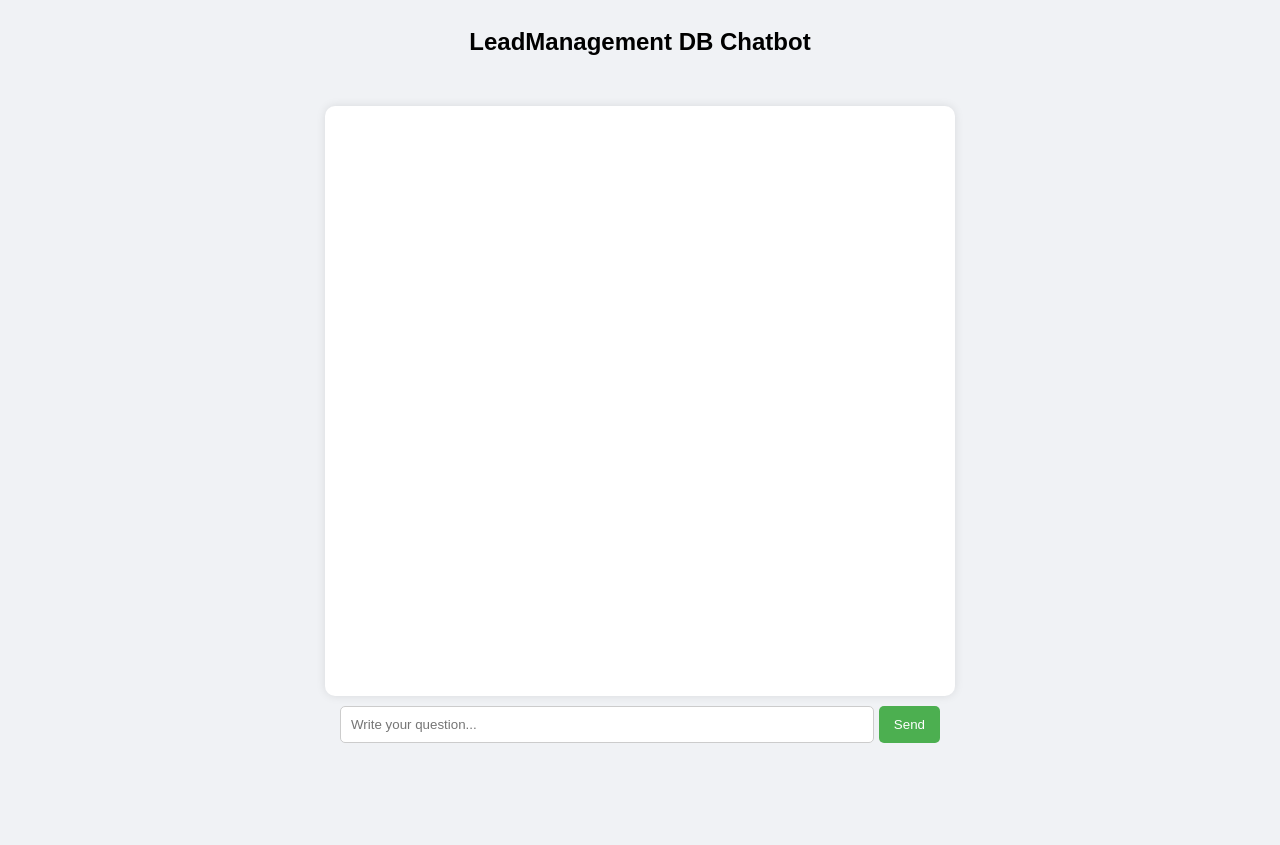
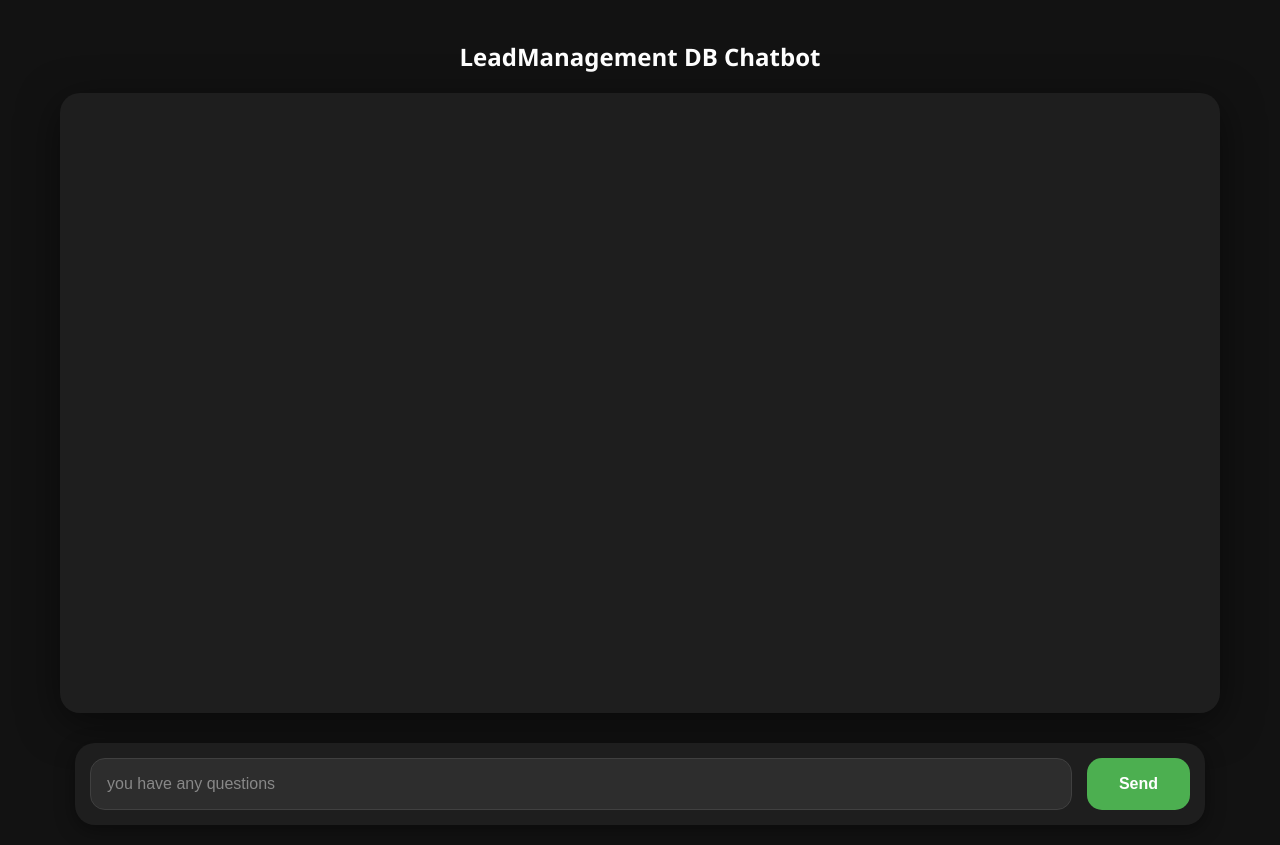
Before and after one commit to jitendra205saini/mysql, a Flask app: page / in a window 1280 px wide. Before the commit the page ends 743 px from the top, so only its background shows below. Run offline with Flask 3, Linux system fonts and the light colour scheme.

Commit message:
Refactor chatbot HTML for improved styling and functionality

```diff
--- a/templates/chatbot.html
+++ b/templates/chatbot.html
@@ -5,64 +5,206 @@
 <meta name="viewport" content="width=device-width, initial-scale=1.0" />
 <title>LeadManagement Chatbot</title>
 <style>
-body { font-family: Arial, sans-serif; background: #f0f2f5; display: flex; flex-direction: column; align-items: center; }
-#chat-container { width: 90%; max-width: 600px; background: white; margin-top: 30px; border-radius: 10px; padding: 15px; box-shadow: 0 0 10px rgba(0,0,0,0.1); height: 70vh; overflow-y: auto; }
-.message { margin: 8px 0; padding: 10px; border-radius: 7px; max-width: 80%; clear: both; white-space: pre-wrap; }
-.user { background: #dcf8c6; float: right; text-align: right; }
-.bot { background: #ececec; float: left; text-align: left; }
-#input-area { margin-top: 10px; display: flex; width: 90%; max-width: 600px; }
-#user-input { flex: 1; padding: 10px; border-radius: 5px; border: 1px solid #ccc; }
-button { padding: 10px 15px; margin-left: 5px; border-radius: 5px; border: none; background: #4caf50; color: white; cursor: pointer; }
+body {
+  font-family: 'Segoe UI', Arial, sans-serif;
+  background: #121212;
+  color: #e0e0e0;
+  margin: 0;
+  padding: 20px;
+  display: flex;
+  flex-direction: column;
+  align-items: center;
+}
+h2 {
+  color: #ffffff;
+  text-align: center;
+  margin-bottom: 20px;
+}
+#chat-container {
+  width: 90%;
+  max-width: 1100px;
+  background: #1e1e1e;
+  border-radius: 20px;
+  padding: 30px;
+  box-shadow: 0 10px 40px rgba(0,0,0,0.5);
+  height: 70vh;
+  overflow-y: auto;
+  margin-bottom: 20px;
+}
+.message {
+  margin: 20px 0;
+  padding: 20px;
+  border-radius: 18px;
+  max-width: 95%;
+  clear: both;
+  word-wrap: break-word;
+  box-shadow: 0 4px 15px rgba(0,0,0,0.3);
+}
+.user {
+  background: #005c4b;
+  color: #fff;
+  float: right;
+}
+.bot {
+  background: #2d2d2d;
+  color: #e0e0e0;
+  float: left;
+}
+#input-area {
+  margin-top: 10px;
+  display: flex;
+  width: 90%;
+  max-width: 1100px;
+  background: #1e1e1e;
+  padding: 15px;
+  border-radius: 20px;
+  box-shadow: 0 5px 20px rgba(0,0,0,0.4);
+}
+#user-input {
+  flex: 1;
+  padding: 16px;
+  border-radius: 15px;
+  border: 1px solid #404040;
+  background: #2d2d2d;
+  color: #e0e0e0;
+  font-size: 16px;
+  outline: none;
+}
+#user-input::placeholder { color: #888; }
+button {
+  padding: 16px 32px;
+  margin-left: 15px;
+  border-radius: 15px;
+  border: none;
+  background: #4caf50;
+  color: white;
+  cursor: pointer;
+  font-weight: bold;
+  font-size: 16px;
+}
 button:hover { background: #45a049; }
+
+/* Dark Table Style */
+.styled-table {
+  width: 100%;
+  border-collapse: collapse;
+  margin: 25px 0;
+  font-size: 14px;
+  background: #2d2d2d;
+  border-radius: 12px;
+  overflow: hidden;
+  box-shadow: 0 5px 20px rgba(0,0,0,0.3);
+}
+.styled-table thead {
+  background: #1a73e8;
+  color: white;
+}
+.styled-table th, .styled-table td {
+  padding: 14px 12px;
+  text-align: left;
+  border-bottom: 1px solid #404040;
+  color: #e0e0e0;
+}
+.styled-table tbody tr:nth-child(even) { background: #363636; }
+.styled-table tbody tr:hover { background: #404040; }
+
+/* Pending Confirmation Highlight */
+.pending-confirm {
+  background: #ffcc00 !important;
+  color: #000 !important;
+}
 </style>
 </head>
 <body>
-
-<h2> LeadManagement DB Chatbot</h2>
-
+<h2>LeadManagement DB Chatbot</h2>
 <div id="chat-container"></div>
-
 <div id="input-area">
-  <input type="text" id="user-input" placeholder="Write your question..." />
+  <input type="text" id="user-input" placeholder="you have any questions" />
   <button onclick="sendMessage()">Send</button>
 </div>
 
 <script>
 const chatContainer = document.getElementById("chat-container");
 
-function addMessage(sender, text) {
+function escapeHtml(text) {
+  const div = document.createElement('div');
+  div.textContent = text || '';
+  return div.innerHTML;
+}
+
+function addMessage(sender, content, highlight=false) {
   const div = document.createElement("div");
   div.classList.add("message", sender);
-  div.textContent = text;
+  if(highlight) div.classList.add("pending-confirm");
+  div.innerHTML = content;
   chatContainer.appendChild(div);
   chatContainer.scrollTop = chatContainer.scrollHeight;
 }
 
 async function sendMessage() {
-  const inputEl = document.getElementById("user-input");
-  const text = inputEl.value.trim();
-  if (!text) return;
+  const input = document.getElementById("user-input");
+  const question = input.value.trim();
+  if (!question) return;
 
-  addMessage("user", text);
-  inputEl.value = "";
+  addMessage("user", escapeHtml(question));
+  input.value = "";
 
   try {
     const res = await fetch("/chat", {
       method: "POST",
       headers: { "Content-Type": "application/json" },
-      body: JSON.stringify({ question: text })
+      body: JSON.stringify({ question })
     });
+    const data = await res.json();
 
-    const data = await res.json();
     let reply = "";
-    if (data.sql) reply += ` SQL: ${data.sql}\n`;
-    reply += ` Result: ${JSON.stringify(data.answer, null, 2)}`;
-    addMessage("bot", reply);
+    let highlight = false;
+
+    if (data.sql) {
+      reply += `<strong style="color:#4caf50;">SQL:</strong>
+      <code style="background:#363636;padding:12px 16px;border-radius:10px;display:block;margin:12px 0;font-size:13px;color:#e0e0e0;">
+        ${escapeHtml(data.sql)}
+      </code><br>`;
+    }
+
+    const answer = data.answer;
+
+    if (typeof answer === "object" && answer.columns && answer.rows) {
+      const columns = answer.columns || [];
+      const rows = answer.rows || [];
+
+      if (columns.length === 0 || rows.length === 0) {
+        reply += "No data found.";
+      } else {
+        const headerRow = columns.map(col => `<th>${escapeHtml(col)}</th>`).join("");
+        const bodyRows = rows.map(rowObj => {
+          return `<tr>${columns.map(col => `<td>${escapeHtml(rowObj[col] ?? "NULL")}</td>`).join("")}</tr>`;
+        }).join("");
+
+        reply += `<table class="styled-table">
+          <thead><tr>${headerRow}</tr></thead>
+          <tbody>${bodyRows}</tbody>
+        </table>`;
+        reply += `<small style="color:#888;float:right;margin-top:8px;">${rows.length} row${rows.length>1?'s':''} returned</small><div style="clear:both;"></div>`;
+      }
+    } else {
+      const answerStr = typeof answer === "string" ? answer : JSON.stringify(answer);
+      reply += answerStr.replace(/\n/g, "<br>");
+      if(answerStr.includes("dangerous") || answerStr.includes("YES to confirm")) highlight = true;
+    }
+
+    addMessage("bot", reply, highlight);
+
   } catch (err) {
-    addMessage("bot", " Error: " + err.message);
+    addMessage("bot", `<span style="color:#ff5722;">Error: ${escapeHtml(err.message)}</span>`);
   }
+
+  input.focus();
 }
+
+document.getElementById("user-input").addEventListener("keypress", e => {
+  if (e.key === "Enter") sendMessage();
+});
 </script>
-
 </body>
 </html>
```
